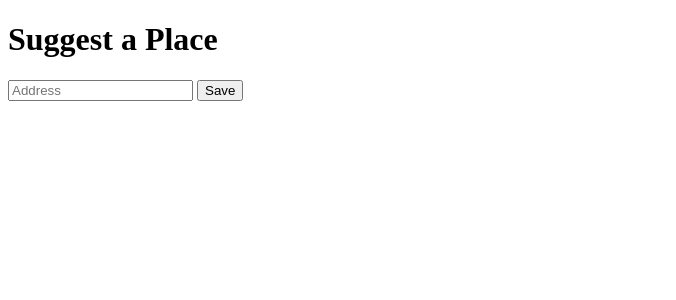
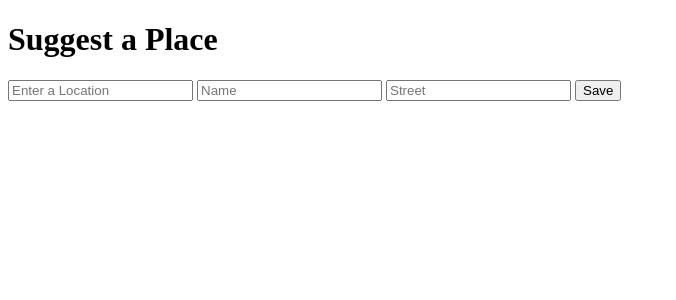
Before and after one commit to dservsolutions/Cafe-and-Wifi-Website, a Flask app: page /suggest_a_place in a window 1280 px wide. Shown: the part 88-388 px from the top of the page, without its empty margins (0-676 px from the left). Run offline with Flask 3, Linux system fonts and the light colour scheme.

Commit message:
Working on Suggest Page

```diff
--- a/templates/suggest_a_place.html
+++ b/templates/suggest_a_place.html
@@ -2,7 +2,8 @@
 <h1>Suggest a Place</h1>
 
 <form action="">
-    <input type="text" name="" placeholder="Address">
-
+    <input type="text" name="location" placeholder="Enter a Location">
+    <input type="text" name="name" placeholder="Name">
+    <input type="text" name="street" placeholder="Street">
     <button type="submit">Save</button>
 </form>
```
